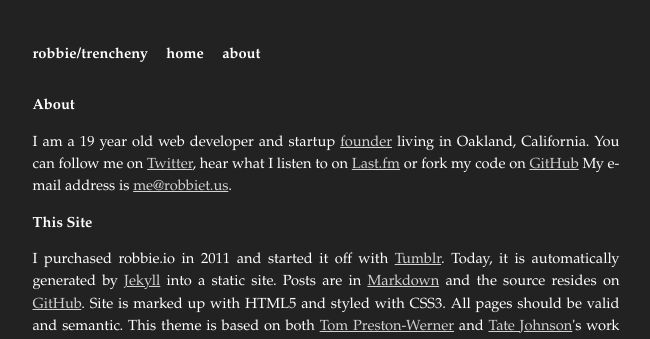
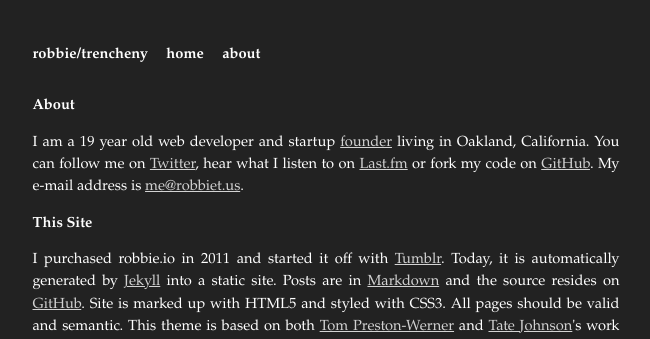
Before and after one commit to robbiet480/old-blog, a Jekyll site: the page built from about.html, in a window 1280 px wide. Shown: the top 339 px of the page, without its empty margins (314-964 px from the left). Built offline with Jekyll 4.4.1, drawn with Linux system fonts in a browser that asks for light colours; Markdown is read by kramdown in place of the engine named in the settings.

```diff
--- a/about.html
+++ b/about.html
@@ -5,7 +5,7 @@ title: About
 
 <h2>About</h2>
 
-<p>I am a 19 year old web developer and startup <a href="http://sutterstudios.com">founder</a> living in Oakland, California. You can follow me on <a href="http://twitter.com/robbie">Twitter</a>, hear what I listen to on <a href="http://last.fm/user/robbiet480/">Last.fm</a> or fork my code on <a href="http://github.com/robbiet480">GitHub</a> My e-mail address is <a href="mailto:me@robbiet.us">me@robbiet.us</a>.</p>
+<p>I am a 19 year old web developer and startup <a href="http://sutterstudios.com">founder</a> living in Oakland, California. You can follow me on <a href="http://twitter.com/robbie">Twitter</a>, hear what I listen to on <a href="http://last.fm/user/robbiet480/">Last.fm</a> or fork my code on <a href="http://github.com/robbiet480">GitHub</a>. My e-mail address is <a href="mailto:me@robbiet.us">me@robbiet.us</a>.</p>
 
 <h2>This Site</h2>
 
```
